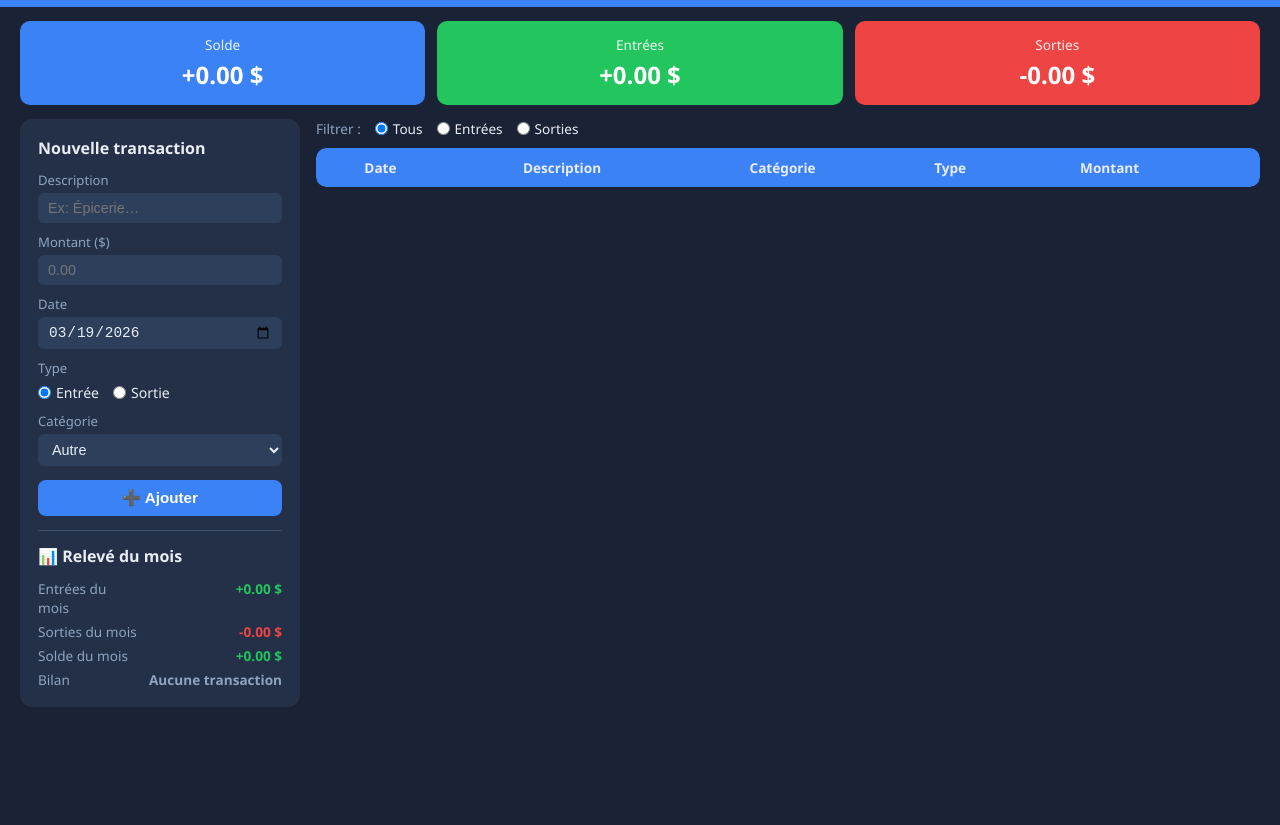
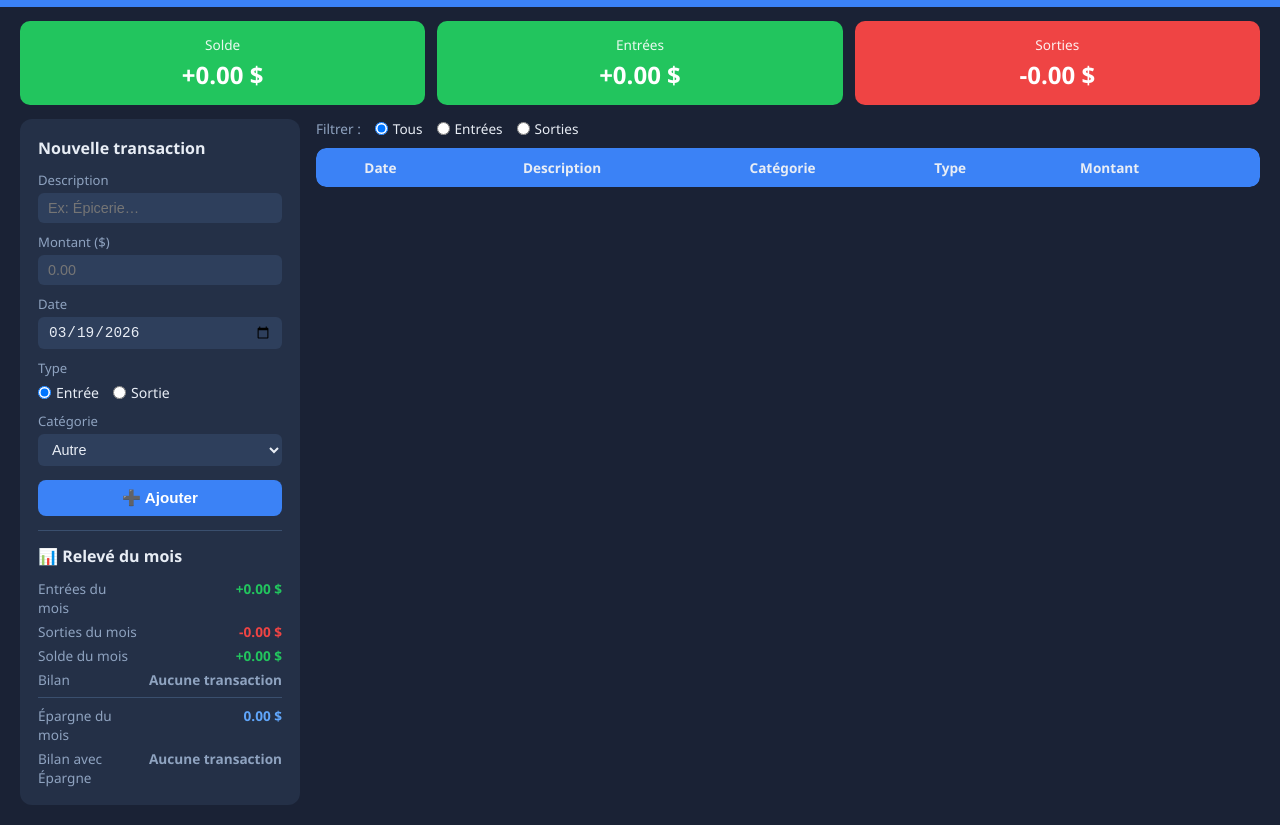
Before and after one commit to DethSpike27/cashews, a plain HTML site: page index.html in a window 1280 px wide. Shown: the part 44-869 px from the top of the page. Before the commit the page ends 800 px from the top, so only its background shows below. Drawn offline with Linux system fonts and the light colour scheme.

Commit message:
Add files via upload

```diff
--- a/app.js
+++ b/app.js
@@ -83,7 +83,16 @@
 
   document.getElementById("c-entrees").textContent = `+${entrees.toFixed(2)} $`;
   document.getElementById("c-sorties").textContent = `-${sorties.toFixed(2)} $`;
-  document.getElementById("c-solde").textContent   = (solde>=0?"+":"")+solde.toFixed(2)+" $";
+
+  // Carte Solde : vert si positif, rouge si négatif
+  const cSolde = document.getElementById("c-solde");
+  cSolde.textContent = (solde>=0?"+":"")+solde.toFixed(2)+" $";
+  const cardSolde = cSolde.closest(".card");
+  if (solde < 0) {
+    cardSolde.style.background = "var(--red)";
+  } else {
+    cardSolde.style.background = "var(--green)";
+  }
 
   document.getElementById("r-entrees").textContent = `+${entrees.toFixed(2)} $`;
   document.getElementById("r-sorties").textContent = `-${sorties.toFixed(2)} $`;
@@ -101,6 +110,27 @@
   } else {
     bilan.textContent = `⚠️ Déficit de ${Math.abs(solde).toFixed(2)} $`;
     bilan.style.color = "var(--red)";
+  }
+
+  // Bilan avec Épargne : solde du mois - montant des sorties catégorie Épargne
+  const epargne = duMois
+    .filter(t => t.type === "sortie" && t.categorie === "Épargne")
+    .reduce((s,t) => s + t.montant, 0);
+  const soldeAvecEpargne = solde + epargne; // on retire l'épargne des sorties pour le bilan
+
+  const rEpargne = document.getElementById("r-epargne");
+  rEpargne.textContent = epargne > 0 ? `-${epargne.toFixed(2)} $` : "0.00 $";
+
+  const rBilanEpargne = document.getElementById("r-bilan-epargne");
+  if (entrees===0 && sorties===0) {
+    rBilanEpargne.textContent = "Aucune transaction";
+    rBilanEpargne.style.color = "var(--sub)";
+  } else if (soldeAvecEpargne >= 0) {
+    rBilanEpargne.textContent = `✅ Excédent de ${soldeAvecEpargne.toFixed(2)} $`;
+    rBilanEpargne.style.color = "var(--green)";
+  } else {
+    rBilanEpargne.textContent = `⚠️ Déficit de ${Math.abs(soldeAvecEpargne).toFixed(2)} $`;
+    rBilanEpargne.style.color = "var(--red)";
   }
 }
 
--- a/index.html
+++ b/index.html
@@ -72,10 +72,13 @@
       <hr>
       <h2>📊 Relevé du mois</h2>
       <div class="releve">
-        <span>Entrées du mois</span><span class="green" id="r-entrees">—</span>
-        <span>Sorties du mois</span><span class="red"   id="r-sorties">—</span>
-        <span>Solde du mois</span>  <span id="r-solde">—</span>
-        <span>Bilan</span>          <span id="r-bilan">—</span>
+        <span class="r-label">Entrées du mois</span><span class="r-val green" id="r-entrees">—</span>
+        <span class="r-label">Sorties du mois</span><span class="r-val red"   id="r-sorties">—</span>
+        <span class="r-label">Solde du mois</span>  <span class="r-val" id="r-solde">—</span>
+        <span class="r-label">Bilan</span>           <span class="r-val" id="r-bilan">—</span>
+        <span class="releve-sep"></span>
+        <span class="r-label">Épargne du mois</span><span class="r-val accent" id="r-epargne">—</span>
+        <span class="r-label">Bilan avec Épargne</span><span class="r-val" id="r-bilan-epargne">—</span>
       </div>
     </aside>
 
--- a/style.css
+++ b/style.css
@@ -116,12 +116,19 @@
   display: grid; grid-template-columns: 1fr auto; gap: 5px 10px;
   font-size: .85rem;
 }
-.releve span:nth-child(odd) { color: var(--sub); }
-.releve span:nth-child(even) { text-align: right; font-weight: 700; }
+.releve .r-label { color: var(--sub); }
+.releve .r-val   { text-align: right; font-weight: 700; }
 /* Couleurs texte (relevé uniquement, pas dans les cartes) */
 .releve .green  { color: var(--green) !important; }
 .releve .red    { color: var(--red) !important; }
 .releve .accent { color: #60a5fa !important; }
+
+/* Séparateur dans le relevé */
+.releve-sep {
+  grid-column: 1 / -1;
+  border-top: 1px solid var(--border);
+  margin: 3px 0;
+}
 
 /* ── LISTE ── */
 .liste { flex: 1; display: flex; flex-direction: column; gap: 10px; }
```
